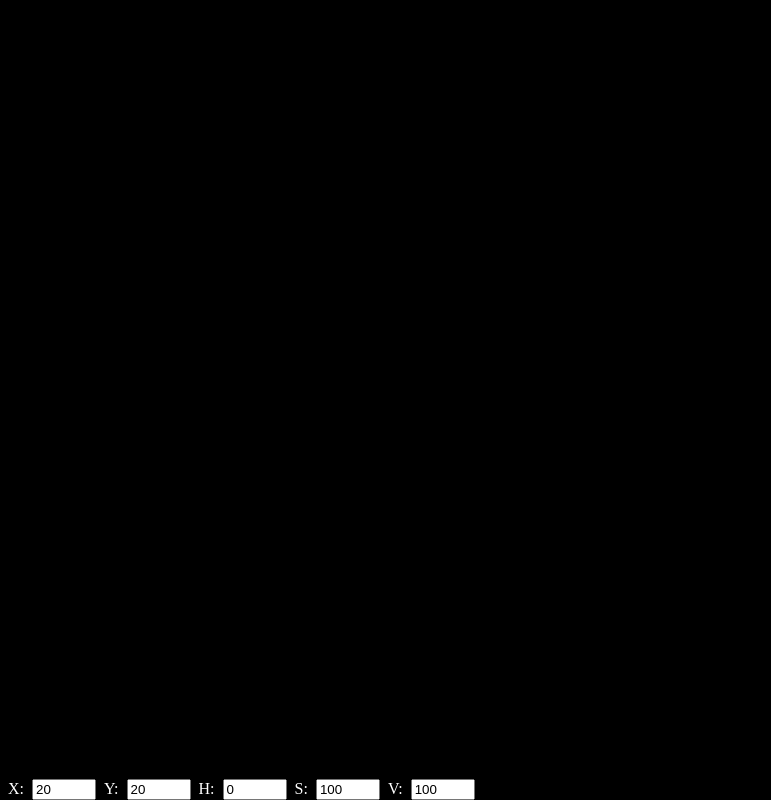
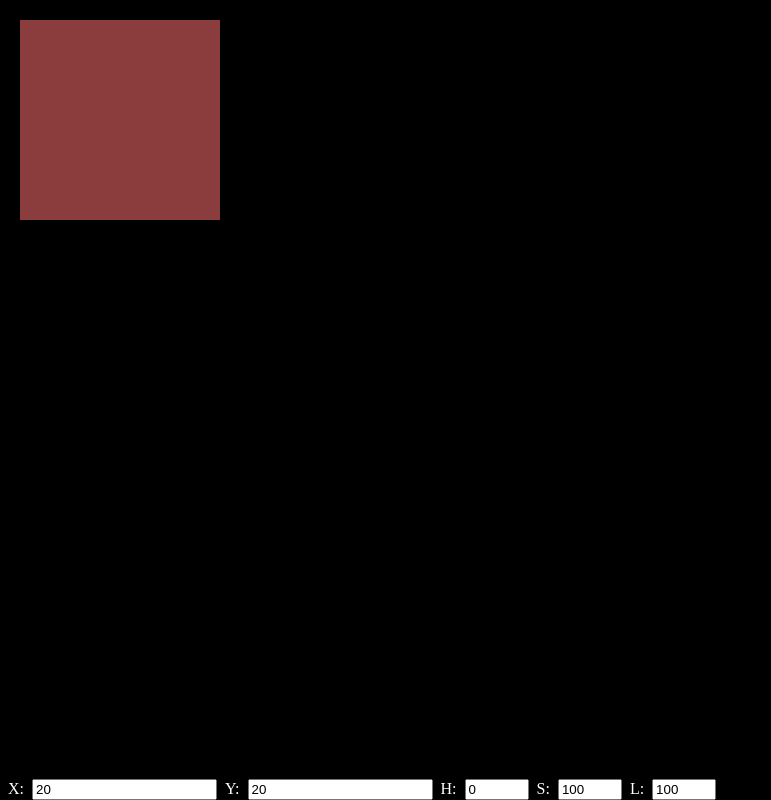
Before and after one commit to MijinkoSD/color-tester-vue, a Vue app: page / in a window 1280 px wide. Shown: the whole page, without its empty margins (0-771 px from the left). Built offline with nearby package versions, Linux system fonts and the light colour scheme.

Commit message:
Refactor: 冗長なコードを修正

```diff
--- a/src/templates/TransformableBox.vue
+++ b/src/templates/TransformableBox.vue
@@ -1,30 +1,22 @@
 <script setup lang="ts">
-import { onBeforeUpdate, ref } from 'vue'
-let props = defineProps<{
+defineProps<{
   posX: number
   posY: number
   colorH: number
   colorS: number
-  colorV: number
+  colorL: number
 }>()
-
-let styleValue = ref<string>('')
-
-onBeforeUpdate(() => {
-  generateStyle()
-})
-
-function generateStyle() {
-  let style = `left: ${props.posX}; top: ${props.posY};`
-  style += `background-color: hsl(${props.colorH}deg ${(props.colorS * 100) / 255}% ${
-    (props.colorV * 100) / 255
-  }%)`
-  styleValue.value = style
-}
 </script>
 
 <template>
-  <div class="box" :style="styleValue"></div>
+  <div
+    class="box"
+    :style="{
+      left: posX + 'px',
+      top: posY + 'px',
+      backgroundColor: `hsl(${colorH}deg ${(colorS * 100) / 255}% ${(colorL * 100) / 255}%)`
+    }"
+  ></div>
 </template>
 
 <style scoped lang="scss">
--- a/src/views/MainView.vue
+++ b/src/views/MainView.vue
@@ -6,20 +6,20 @@ let x = ref<number>(20)
 let y = ref<number>(20)
 let h = ref<number>(0)
 let s = ref<number>(100)
-let v = ref<number>(100)
+let l = ref<number>(100)
 </script>
 
 <template>
   <div id="main">
-    <TransformableBox :posX="x" :posY="y" :colorH="h" :colorS="s" :colorV="v" />
+    <TransformableBox :posX="x" :posY="y" :colorH="h" :colorS="s" :colorL="l" />
     <div class="input">
       <div class="x">
         <label>X:</label>
-        <input type="number" v-model="x" min="0" max="255" />
+        <input type="number" v-model="x" min="0" />
       </div>
       <div class="y">
         <label>Y:</label>
-        <input type="number" v-model="y" min="0" max="255" />
+        <input type="number" v-model="y" min="0" />
       </div>
       <div class="h">
         <label>H:</label>
@@ -29,9 +29,9 @@ let v = ref<number>(100)
         <label>S:</label>
         <input type="number" v-model="s" min="0" max="255" />
       </div>
-      <div class="v">
-        <label>V:</label>
-        <input type="number" v-model="v" min="0" max="255" />
+      <div class="l">
+        <label>L:</label>
+        <input type="number" v-model="l" min="0" max="255" />
       </div>
     </div>
   </div>
```
